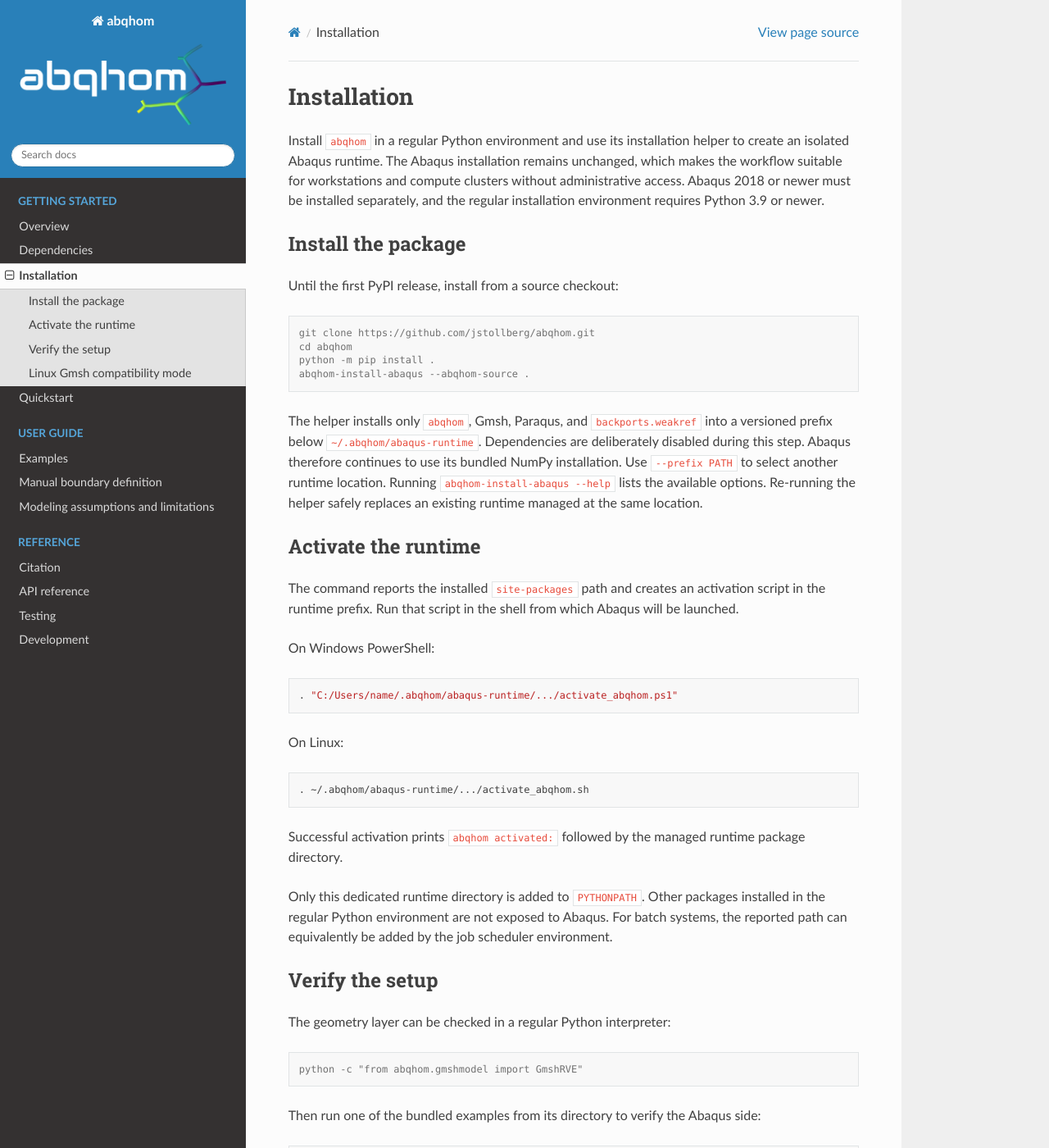
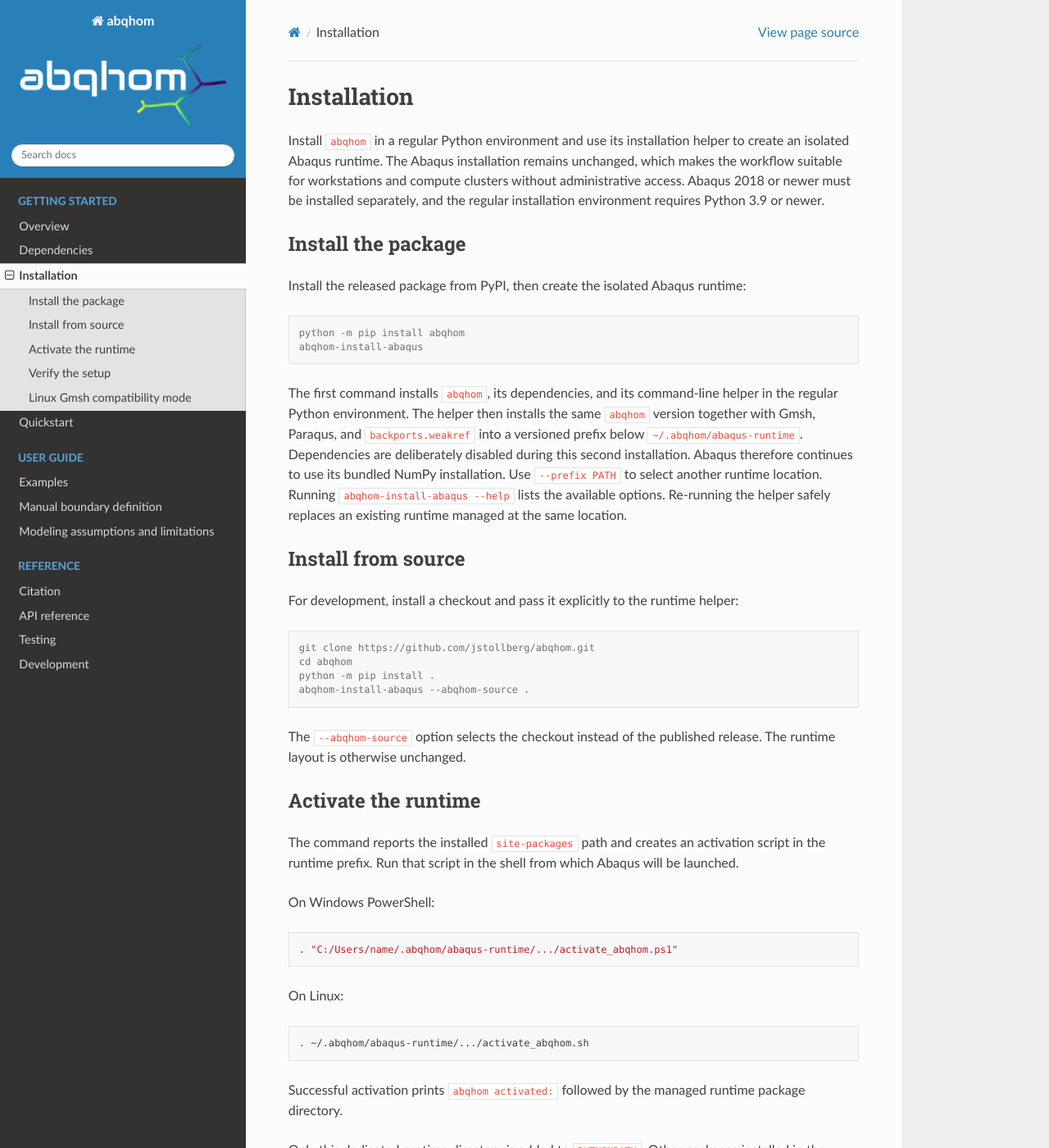
Before and after one commit to jstollberg/abqhom, a Sphinx documentation site: the page built from doc/source/installation.rst, in a window 1280 px wide and 1400 px high. Shown: the whole window at 82% size. Built offline with Sphinx 7.4.7 and the Read the Docs theme 3.1.0, drawn with Linux system fonts in a browser that asks for light colours; some of the changed text lies outside the part shown.

Commit message:
Document PyPI installation workflow

```diff
--- a/doc/source/installation.rst
+++ b/doc/source/installation.rst
@@ -11,7 +11,29 @@ newer.
 Install the package
 -------------------
 
-Until the first PyPI release, install from a source checkout:
+Install the released package from PyPI, then create the isolated Abaqus
+runtime:
+
+.. code-block:: console
+
+   python -m pip install abqhom
+   abqhom-install-abaqus
+
+The first command installs ``abqhom``, its dependencies, and its command-line
+helper in the regular Python environment. The helper then installs the same
+``abqhom`` version together with Gmsh, Paraqus, and ``backports.weakref`` into
+a versioned prefix below ``~/.abqhom/abaqus-runtime``. Dependencies are
+deliberately disabled during this second installation. Abaqus therefore
+continues to use its bundled NumPy installation. Use ``--prefix PATH`` to
+select another runtime location. Running ``abqhom-install-abaqus --help``
+lists the available options. Re-running the helper safely replaces an
+existing runtime managed at the same location.
+
+Install from source
+-------------------
+
+For development, install a checkout and pass it explicitly to the runtime
+helper:
 
 .. code-block:: console
 
@@ -20,13 +42,8 @@ Until the first PyPI release, install from a source checkout:
    python -m pip install .
    abqhom-install-abaqus --abqhom-source .
 
-The helper installs only ``abqhom``, Gmsh, Paraqus, and
-``backports.weakref`` into a versioned prefix below
-``~/.abqhom/abaqus-runtime``. Dependencies are deliberately disabled during
-this step. Abaqus therefore continues to use its bundled NumPy installation.
-Use ``--prefix PATH`` to select another runtime location. Running
-``abqhom-install-abaqus --help`` lists the available options. Re-running the
-helper safely replaces an existing runtime managed at the same location.
+The ``--abqhom-source`` option selects the checkout instead of the published
+release. The runtime layout is otherwise unchanged.
 
 Activate the runtime
 --------------------
@@ -64,12 +81,14 @@ The geometry layer can be checked in a regular Python interpreter:
 
    python -c "from abqhom.gmshmodel import GmshRVE"
 
-Then run one of the bundled examples from its directory to verify the Abaqus
-side:
+The examples are maintained in the source repository and are not installed
+with the Python package. Clone the repository if needed, then run one example
+from its directory to verify the Abaqus side:
 
 .. code-block:: console
 
-   cd examples/beam_lattice_simple_cubic_3d
+   git clone https://github.com/jstollberg/abqhom.git
+   cd abqhom/examples/beam_lattice_simple_cubic_3d
    abaqus cae noGUI=main.py
 
 The activated runtime supplies abqhom, Gmsh, Paraqus, and the legacy
```
Also changed, not shown: other parts of doc/source/installation.rst (+1 -1 lines), README.md (+8 -8 lines).
